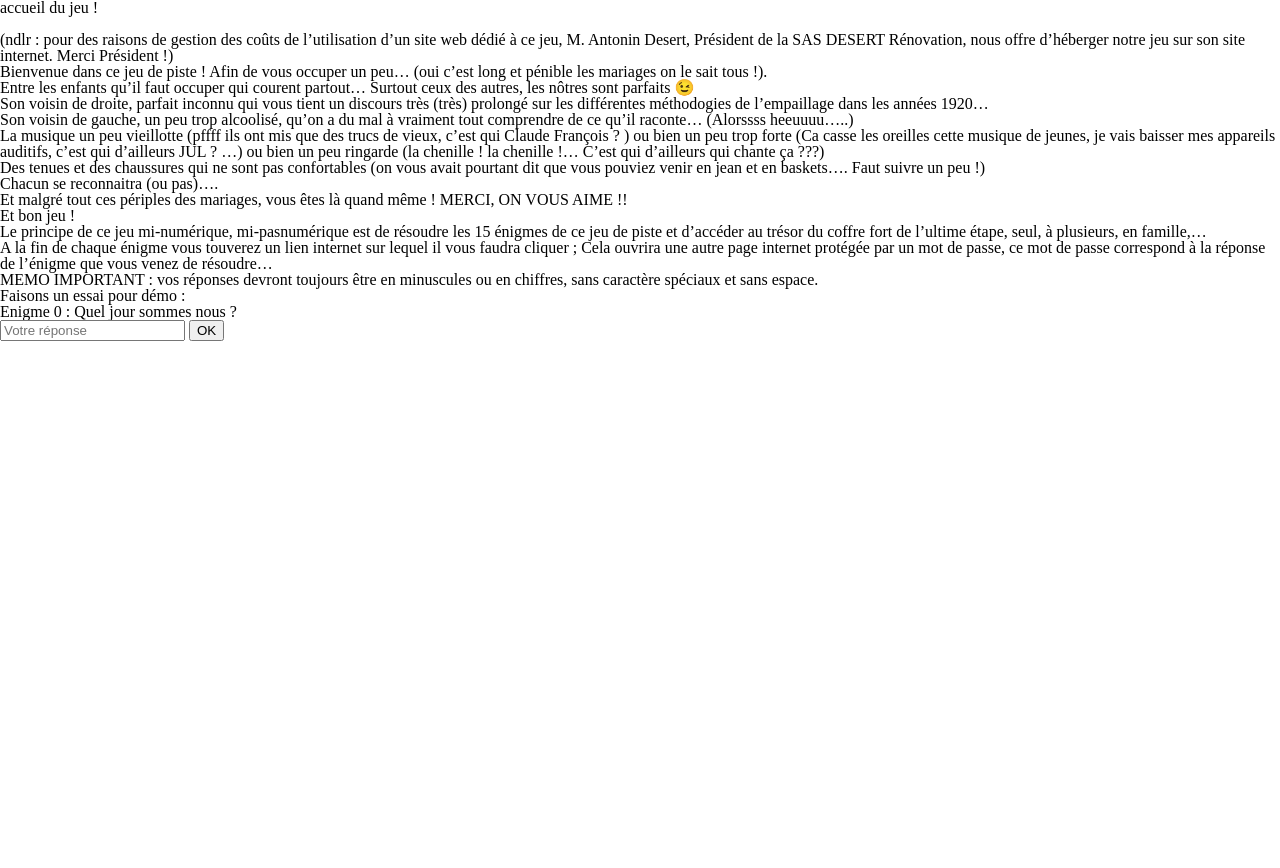
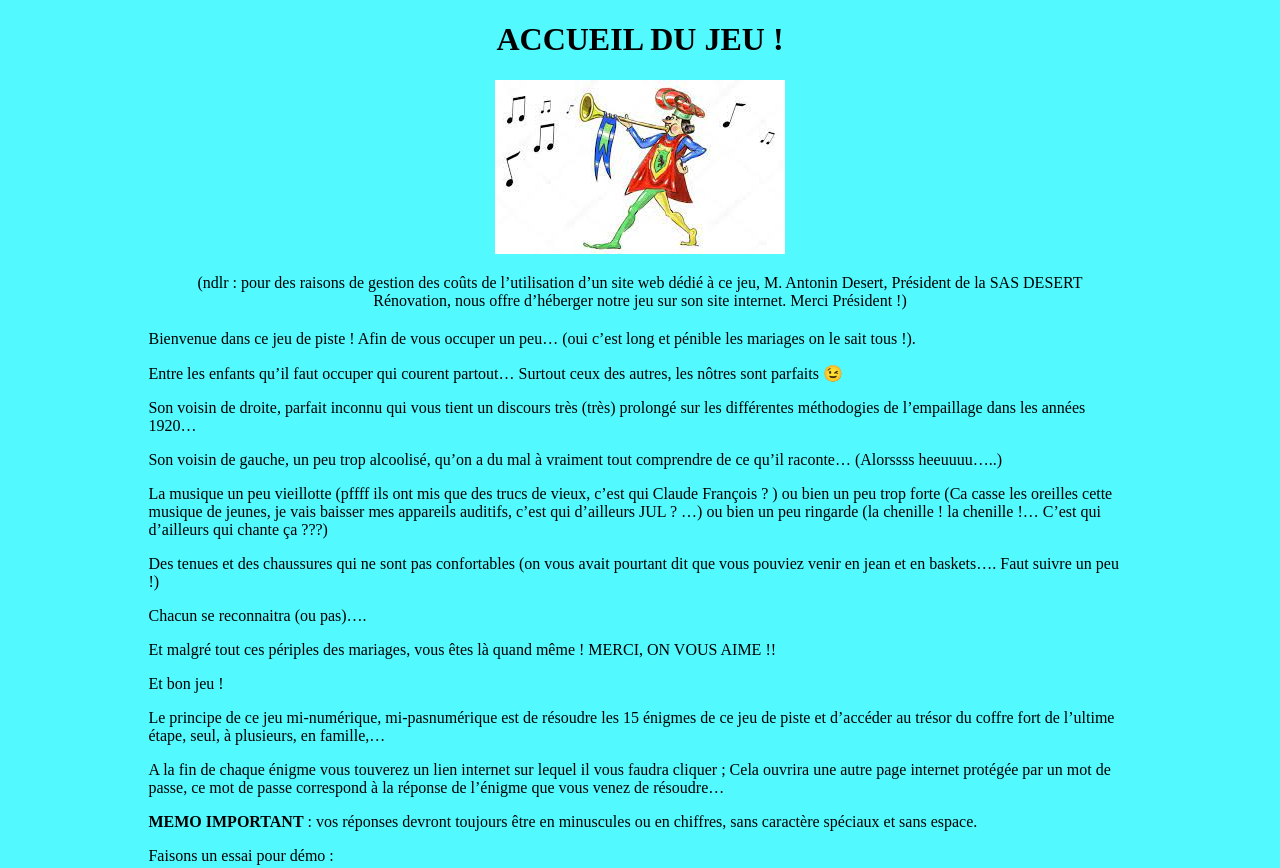
Before and after one commit to ddesert85/ddesert85.github.io, a plain HTML site: page Jeux_enigmes/html/enigme0.html in a window 1280 px wide. Shown: the top 868 px of the page. Before the commit the page ends 800 px from the top, so only its background shows below. Drawn offline with Linux system fonts and the light colour scheme.

Commit message:
architecture HTML

```diff
--- a/Jeux_enigmes/css/styles.css
+++ b/Jeux_enigmes/css/styles.css
@@ -1,3 +1,28 @@
-.pageSuivante {
+.body{
+    width: 80%;
+    margin: auto;
+    background-color: rgba(0, 247, 255, 0.68);
+
+}
+
+.body__header {
+    text-align: center;
+}
+
+
+.header__titre {
+    text-transform: uppercase;
+}
+
+
+.header__image {
+    max-width: auto;
+}
+
+.body__main{
+    margin: 2%;
+
+}
+.main__section--cachee {
     display: none;
 }
--- a/Jeux_enigmes/html/enigme0.html
+++ b/Jeux_enigmes/html/enigme0.html
@@ -5,21 +5,21 @@
         <meta name="viewport" content="width=device-width, initial-scale=1.0">
         <title>Chasse au Trésor</title>
         <link rel="stylesheet" href="../css/styles.css">
-        <link rel="stylesheet" href="../css/reset.css">
-        <script src="../js/scripts.js" defer></script>
+        <!-- <link rel="stylesheet" href="../css/reset.css"> -->
+        <script src="../js/scripts0.js" defer></script>
     </head>
-    <body>
-        <header>
-            <h1>accueil du jeu !</h1>
-            <img src="" alt="" srcset="">
-            <blockquote>
+    <body class="body">
+        <header class="body__header">
+            <h1 class="header__titre">accueil du jeu !</h1>
+            <img class= "header__image" src="../images/oyeoye.jpg" alt="troubadour">
+            <blockquote class="header__blockquote">
                 (ndlr : pour des raisons de gestion des coûts de l’utilisation d’un site web dédié à ce jeu, M. Antonin Desert,
                 Président de la SAS DESERT Rénovation, nous offre d’héberger notre jeu sur son site internet. Merci Président !)
             </blockquote>
         </header>
 
-        <main>
-            <aside>
+        <main class="body__main">
+            <aside class="main__aside">
                 <p>Bienvenue dans ce jeu de piste ! Afin de vous occuper un peu… (oui c’est long et pénible les mariages on le sait tous !).</p>
                 <p>Entre les enfants qu’il faut occuper qui courent partout… Surtout ceux des autres, les nôtres sont parfaits 😉</p>
                 <p>Son voisin de droite, parfait inconnu qui vous tient un discours très (très) prolongé sur les différentes méthodogies de l’empaillage dans les années 1920…</p>
@@ -30,18 +30,18 @@
                 <p>Et malgré tout ces périples des mariages, vous êtes là quand même ! MERCI, ON VOUS AIME !!</p>
                 <p>Et bon jeu !</p>
             </aside>
-            <section>
+            <section class="main__section">
                 <p>Le principe de ce jeu mi-numérique, mi-pasnumérique est de résoudre les 15 énigmes de ce jeu de piste et d’accéder au trésor du coffre fort de l’ultime étape, seul, à plusieurs, en famille,…</p>
                 <p>A la fin de chaque énigme vous touverez un lien internet sur lequel il vous faudra cliquer ; Cela ouvrira une autre page internet protégée par un mot de passe, ce mot de passe correspond à la réponse de l’énigme que vous venez de résoudre…</p>
                 <p><strong>MEMO IMPORTANT</strong> : vos réponses devront toujours être en minuscules ou en chiffres, sans caractère spéciaux et sans espace.</p>
                 <p>Faisons un essai pour démo :</p>
             </section>
-            <section>
-                <h2>Enigme 0 : Quel jour sommes nous ?</h2>
-                <input id="reponse"type="text" placeholder="Votre réponse" value=""/>
-                <button type="submit" id="submit">OK</button>
+            <section class="main__section">
+                <h2 class="main__titre">Enigme 0 : Quel jour sommes nous ?</h2>
+                <input id="reponse" type="text" placeholder="Votre réponse" value=""/>
+                <button id="submit" type="submit" >OK</button>
             </section>
-            <section id="pageSuivante" class="pageSuivante">
+            <section class="main__section main__section--cachee" id="pageSuivante">
                 <a href="enigme1.html">Bravo, Click sur le lien pour la suite</a>
             </section>
         </main>
--- /dev/null
+++ b/Jeux_enigmes/js/scripts0.js
@@ -0,0 +1,19 @@
+const reponse = document.getElementById("reponse");
+const submit = document.getElementById("submit")
+const pageSuivante = document.getElementById("pageSuivante")
+submit.addEventListener("click", EcouterReponse)
+
+function EcouterReponse(event)
+{
+    event.preventDefault();
+    console.log(reponse.value);
+    console.log("J'ai clické")
+    if (reponse.value !== "samedi")
+    {
+        alert("Mauvaise réponse")
+    }
+
+    else {
+        pageSuivante.classList.remove("main__section--cachee")
+    }
+}
--- a/Jeux_enigmes/js/scripts.js
+++ b/Jeux_enigmes/js/scripts1.js
@@ -1,5 +1,3 @@
-
-
 
 const reponse = document.getElementById("reponse");
 const submit = document.getElementById("submit")
@@ -11,12 +9,12 @@ function EcouterReponse(event)
     event.preventDefault();
     console.log(reponse.value);
     console.log("J'ai clické")
-    if (reponse.value !== "samedi")
+    if (reponse.value !== "8848")
     {
         alert("Mauvaise réponse")
     }
 
     else {
-        pageSuivante.classList.remove("pageSuivante")
+        pageSuivante.classList.remove("main__section--cachee")
     }
 }
```
Also changed, not shown: Jeux_enigmes/html/enigme1.html (+19 -17 lines), Jeux_enigmes/images/everest.jpg (added), Jeux_enigmes/images/oyeoye.jpg (added).
